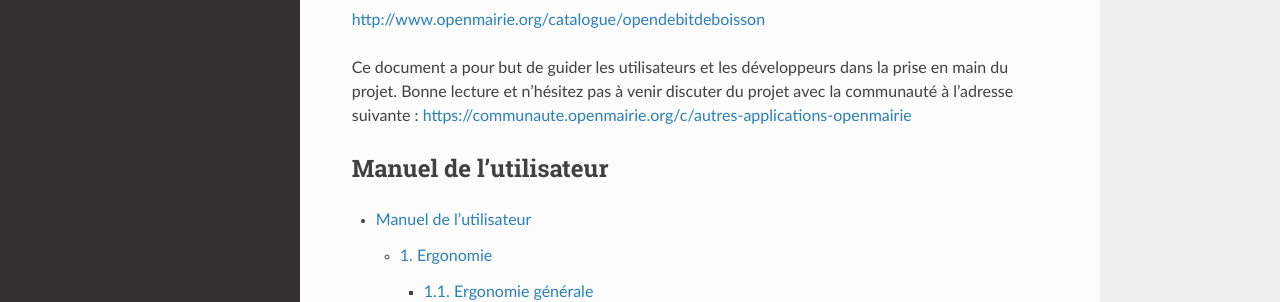
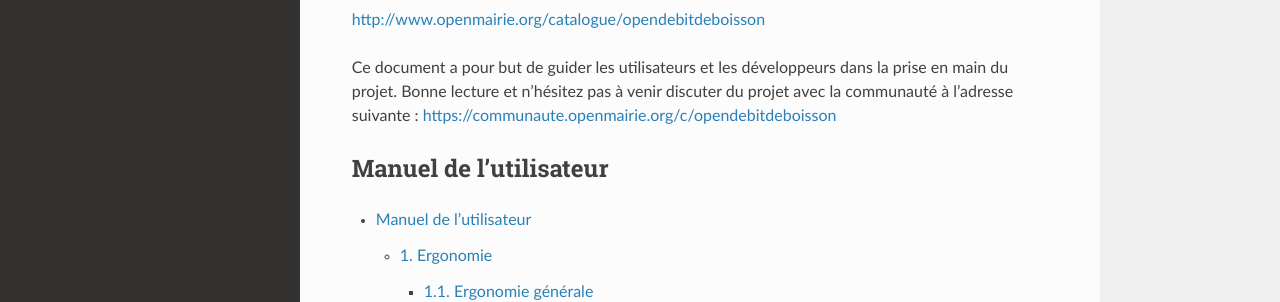
Before and after one commit to Acidburn0zzz/opendebitdeboisson-documentation, a Sphinx documentation site: the page built from source/index.rst, in a window 1280 px wide and 900 px high, scrolled down 461 px. Shown: the part 152-454 px from the top of the window. Built offline with Sphinx 7.4.7 and the Read the Docs theme 2.0.0, drawn with Linux system fonts in a browser that asks for light colours; some of the changed lines change nothing that is shown.

Commit message:
Update index.rst

```diff
--- a/source/index.rst
+++ b/source/index.rst
@@ -26,7 +26,7 @@
 
 http://www.openmairie.org/catalogue/opendebitdeboisson
 
-Ce document a pour but de guider les utilisateurs et les développeurs dans la prise en main du projet. Bonne lecture et n'hésitez pas à venir discuter du projet avec la communauté à l’adresse suivante : https://communaute.openmairie.org/c/autres-applications-openmairie
+Ce document a pour but de guider les utilisateurs et les développeurs dans la prise en main du projet. Bonne lecture et n'hésitez pas à venir discuter du projet avec la communauté à l’adresse suivante : https://communaute.openmairie.org/c/opendebitdeboisson
 
 
 Manuel de l'utilisateur
```
